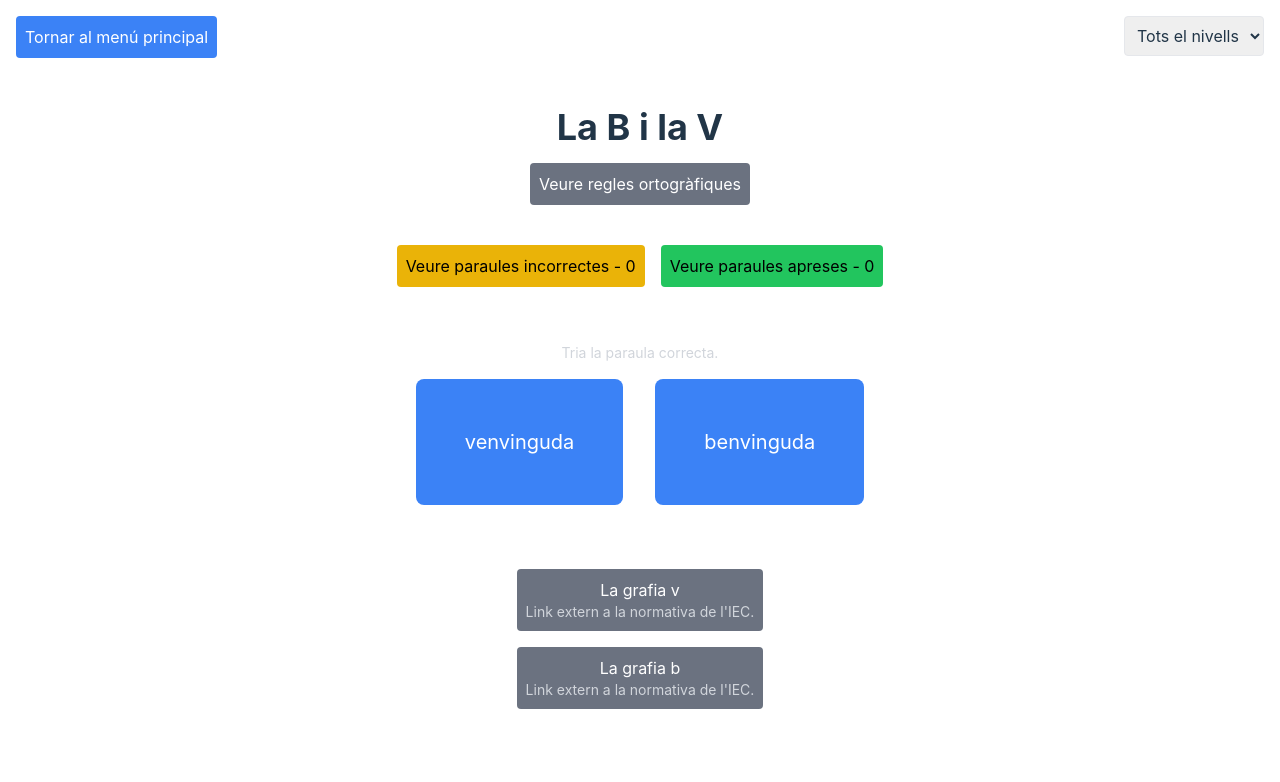
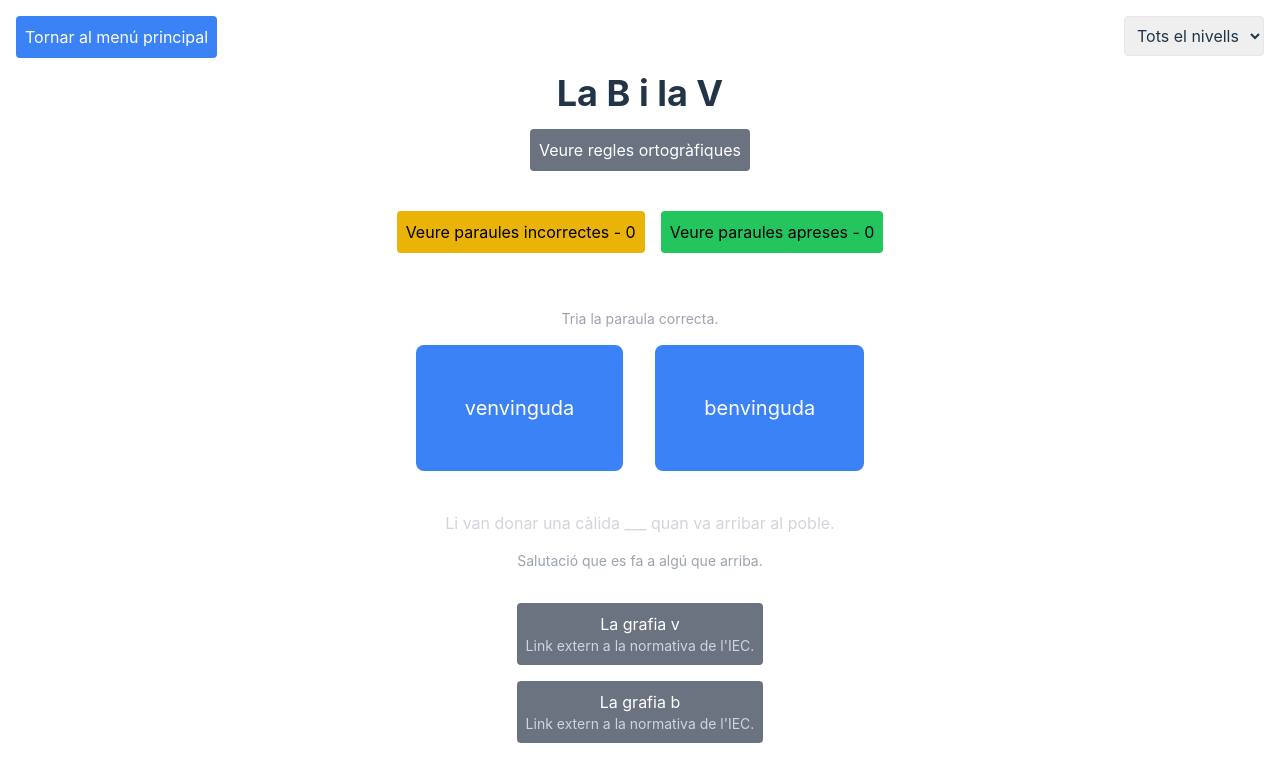
Before and after one commit to rubenlupi/ortografia-catalana, a React (Vite) app: page / in a window 1280 px wide. Both pictures are taken after a click on the element "La B i la V". Shown: the top 782 px of the page. Built offline with nearby package versions, Linux system fonts and the light colour scheme.

Commit message:
feature: add sentences and meanings in the work picker

```diff
--- a/jsonWords/a-e.json
+++ b/jsonWords/a-e.json
@@ -649,7 +649,7 @@
     {
       "word": "esponja",
       "wrongVariants": [
-        "esponja"
+        "esponje"
       ],
       "level": 2,
       "rule": 9,
@@ -659,7 +659,7 @@
     {
       "word": "pluja",
       "wrongVariants": [
-        "pluja"
+        "pluje"
       ],
       "level": 2,
       "rule": 9,
--- a/src/components/WordPicker/WordPicker.tsx
+++ b/src/components/WordPicker/WordPicker.tsx
@@ -8,6 +8,8 @@ interface Word {
   wrongVariants: string[];
   level: number;
   rule: number;
+  sentence: string;
+  meaning: string;
 }
 
 interface Rule {
@@ -186,7 +188,7 @@ const WordPicker: React.FC<WordPickerProps> = ({ words, rules, links, onBack, bo
             <div className="absolute top-4 right-4">
               <select id="level" value={selectedLevel} onChange={handleLevelChange} className="p-2 border rounded">
                 <option value={0}>Tots el nivells</option>
-                {[1, 2, 3, 4, 5].map(level => (
+                {[1, 2, 3].map(level => (
                   <option key={level} value={level}>Nivell {level}</option>
                 ))}
               </select>
@@ -201,11 +203,12 @@ const WordPicker: React.FC<WordPickerProps> = ({ words, rules, links, onBack, bo
             <button onClick={handleViewWrongWords} className="p-2 bg-yellow-500 text-black rounded hover:bg-yellow-600 m-2">Veure paraules incorrectes - {wrongWords.length}</button>
             <button onClick={handleViewLearntWords} className="p-2 bg-green-500 text-black rounded hover:bg-green-600 m-2">Veure paraules apreses - {correctWords.length}</button>
           </div>
-          <p className="text-center text-sm text-gray-300 mt-12">
+          <p className="text-center text-sm text-gray-400 mt-12">
             Tria la paraula correcta.
           </p>
-          <div className="flex flex-wrap justify-center items-center mb-12">
+          <div className="flex flex-wrap justify-center items-center mb-6">
             {displayedWords.map((word, index) => (
+
               <button
                 key={index}
                 onClick={() => handleWordClick(word)}
@@ -218,8 +221,15 @@ const WordPicker: React.FC<WordPickerProps> = ({ words, rules, links, onBack, bo
               >
                 {word}
               </button>
+
             ))}
           </div>
+          <p className="text-center  text-gray-300">
+            {currentWord?.sentence}
+          </p>
+          <p className="text-center text-sm text-gray-400 mt-4">
+            {currentWord?.meaning}
+          </p>
           <p className="mt-4 text-center text-xl">{feedback}</p>
           {ruleMessage && <p className="mt-4 text-center text-gray-400">{ruleMessage}</p>}
           <div className="flex flex-col items-center mt-8 space-y-4">
```
